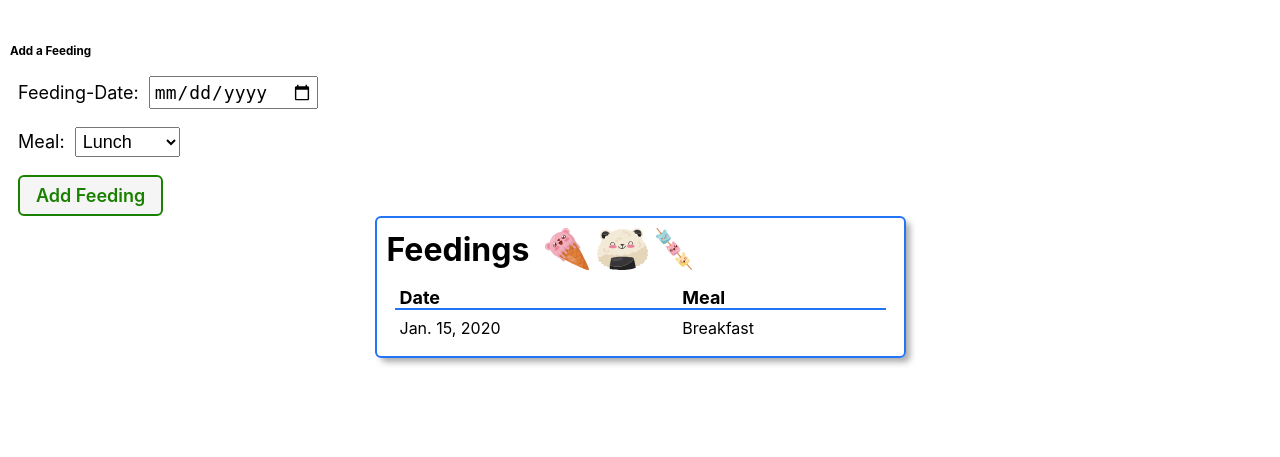
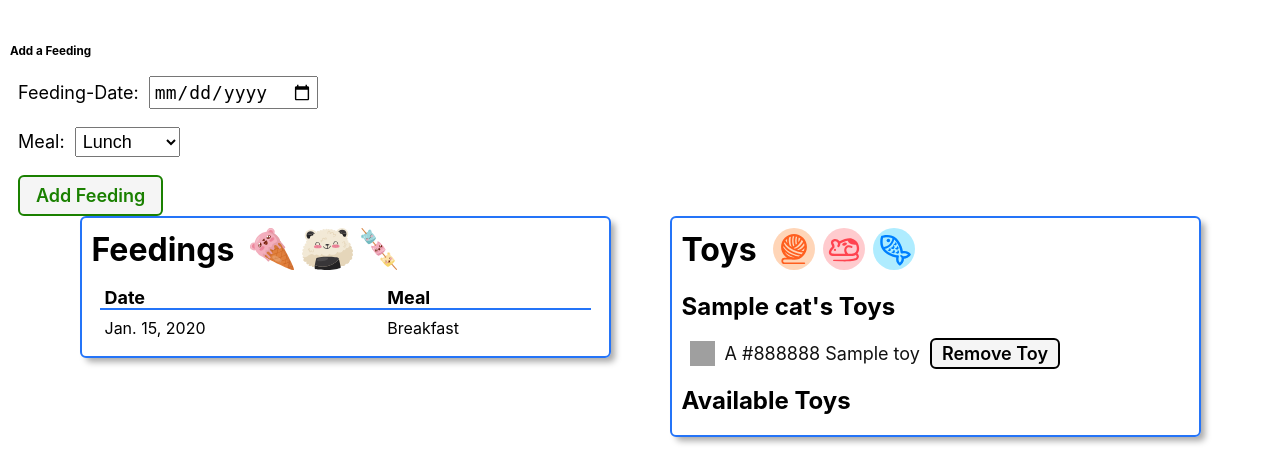
Before and after one commit to Mikey-strider/django-crud-app-cat-collector, a Django app: page /cats/1/ in a window 1280 px wide. Shown: the part 368-825 px from the top of the page. Before the commit the page ends 733 px from the top, so only its background shows below. Run offline with Django 5.2, Linux system fonts and the light colour scheme; tables that the repository leaves empty hold one stand-in row (values such as "Sample post").

Commit message:
added toy and many to many functionality

```diff
--- a/main_app/models.py
+++ b/main_app/models.py
@@ -2,11 +2,23 @@ from django.db import models
 from django.urls import reverse
 
 # Create your models here.
+
+# Add the Toy model
+class Toy(models.Model):
+    name = models.CharField(max_length=50)
+    color = models.CharField(max_length=20)
+
+    def __str__(self):
+        return self.name
+
+    def get_absolute_url(self):
+        return reverse('toy-detail', kwargs={'pk': self.id})
 class Cat(models.Model):
 	name = models.CharField(max_length=100)
 	breed = models.CharField(max_length=100)
 	age = models.IntegerField()
 	description = models.TextField(max_length=250)
+	toys = models.ManyToManyField(Toy)
 
 	def __str__(self):
 		return self.name
@@ -37,15 +49,3 @@ class Feeding(models.Model):
 
 	def __str__(self):
 		return f"{self.get_meal_display()} on {self.date}"
-
-
-# Add the Toy model
-class Toy(models.Model):
-    name = models.CharField(max_length=50)
-    color = models.CharField(max_length=20)
-
-    def __str__(self):
-        return self.name
-
-    def get_absolute_url(self):
-        return reverse('toy-detail', kwargs={'pk': self.id})
--- a/main_app/templates/cats/detail.html
+++ b/main_app/templates/cats/detail.html
@@ -72,6 +72,57 @@
     </div>
     {% endif %}
   </section>
+
+  <section class="toys">
+    <div class="subsection-title">
+      <h2>Toys</h2>
+      <img src="{% static 'images/string.svg' %}" alt="A ball of string" />
+      <img src="{% static 'images/mouse.svg' %}" alt="A mouse" />
+      <img src="{% static 'images/fish.svg' %}" alt="A fishy toy" />
+    </div>
+
+    <!-- displaying a cat's toys -->
+    <h3>{{ cat.name }}'s Toys</h3>
+    <div class="subsection-content">
+      {% if cat.toys.count %}
+       {% for toy in cat.toys.all %}
+      <div class="toy-container">
+        <div
+          class="color-block"
+          style="background-color: {{ toy.color }}"
+        ></div>
+        <a href="{% url 'toy-detail' toy.id %}">
+          <p>A {{ toy.color }} {{ toy.name }}</p>
+        </a>
+        <form action="{% url 'remove-toy' cat.id toy.id %}" method="post">
+          {% csrf_token %}
+          <button type="submit" class="btn btn-danger">Remove Toy</button>
+        </form>
+
+      </div>
+        {% endfor %}
+       {% else %}
+      <p class="no-toys">{{cat.name}} doesn't have any toys!</p>
+      {% endif %}
+    </div>
+
+    <h3>Available Toys</h3>
+    <div class="subsection-content">
+      {% for toy in toys %}
+      <div class="toy-container">
+        <div
+          class="color-block"
+          style="background-color: {{ toy.color }}"
+        ></div>
+        <p>{{ toy.color }} {{ toy.name }}</p>
+        <form action="{% url 'associate-toy' cat.id toy.id %}" method="post">
+          {% csrf_token %}
+          <button type="submit" class="btn submit">Give Toy</button>
+        </form>
+      </div>
+      {% endfor %}
+    </div>
+  </section>
 </div>
 
 {% endblock %}
--- a/main_app/urls.py
+++ b/main_app/urls.py
@@ -22,7 +22,9 @@ urlpatterns = [
 	path('toys/create/', views.ToyCreate.as_view(), name='toy-create'),
 	path('toys/<int:pk>/', views.ToyDetail.as_view(), name='toy-detail'),
 	path('toys/', views.ToyList.as_view(), name='toy-index'),
-	path('toys/<int:pk>/update/', views.ToyUpdate.as_view(), name='toy-update'),
-	path('toys/<int:pk>/delete/', views.ToyDelete.as_view(), name='toy-delete'),
+    path('toys/<int:pk>/update/', views.ToyUpdate.as_view(), name='toy-update'),
+    path('toys/<int:pk>/delete/', views.ToyDelete.as_view(), name='toy-delete'),
+	path('cats/<int:cat_id>/associate-toy/<int:toy_id>/', views.associate_toy, name='associate-toy'),
+	path('cats/<int:cat_id>/remove-toy/<int:toy_id>/', views.remove_toy, name='remove-toy'),
 
 ]
--- a/main_app/views.py
+++ b/main_app/views.py
@@ -10,22 +10,48 @@ from .models import Cat, Toy
 from .forms import FeedingForm
 
 
+# Other view functions above
 
-# Other view functions above
+# <app_name>/_<model_name>_list.html
+# main_app/toy_list.html
+
+def associate_toy(request, cat_id, toy_id):
+    cat = Cat.objects.get(id=cat_id)
+    cat.toys.add(toy_id)  # this adds the new row to our through table
+
+    # Cat.objects.get(id=cat_id).toys.add(toy_id)
+
+    return redirect('cat-detail', cat_id=cat_id)
+
+
+def remove_toy(request, cat_id, toy_id):
+
+    cat = Cat.objects.get(id=cat_id)
+
+    cat.toys.remove(toy_id)
+
+    return redirect('cat-detail', cat_id=cat_id)
+
 
 class ToyList(ListView):
     model = Toy
 
+
+# main_app/toy_detail.html
+
 class ToyDetail(DetailView):
     model = Toy
+
 
 class ToyCreate(CreateView):
     model = Toy
     fields = '__all__'
 
+
 class ToyUpdate(UpdateView):
     model = Toy
     fields = ['name', 'color']
+
 
 class ToyDelete(DeleteView):
     model = Toy
@@ -35,52 +61,54 @@ class ToyDelete(DeleteView):
 
 # path('cats/<int:cat_id>/add_feeding/', views.add_feeding, name='add-feeding'),
 # cat_id comes from the param name in the urls.py ^^^^^
+
+
 def add_feeding(request, cat_id):
-	# create an instance of our form, essentially filling out the form,
-	# using the data from the POST request from the cleint (think req.body, request.POST)
-	form = FeedingForm(request.POST)
-	# validate the form
-	if form.is_valid():
-		## we still need to add the cats'id to the feeding!
-		# create an object to be saved be saved to the db
-		new_feeding = form.save(commit=False)
-		# add the cat_id to the object that is going to added as a new row in the feeding table
-		# in psql
-		new_feeding.cat_id = cat_id
-		new_feeding.save() # enter a new row in the feeding table in psql
-	return redirect('cat-detail', cat_id=cat_id)
-	# cat_id is the param name on the url for cat-detail
-	# the value is the param in the argument in the add_feeding function
-
+    # create an instance of our form, essentially filling out the form,
+    # using the data from the POST request from the cleint (think req.body, request.POST)
+    form = FeedingForm(request.POST)
+    # validate the form
+    if form.is_valid():
+        # we still need to add the cats'id to the feeding!
+        # create an object to be saved be saved to the db
+        new_feeding = form.save(commit=False)
+        # add the cat_id to the object that is going to added as a new row in the feeding table
+        # in psql
+        new_feeding.cat_id = cat_id
+        new_feeding.save()  # enter a new row in the feeding table in psql
+    return redirect('cat-detail', cat_id=cat_id)
+    # cat_id is the param name on the url for cat-detail
+    # the value is the param in the argument in the add_feeding function
 
 
 class CatUpdate(UpdateView):
-	model = Cat
-	# disallow the updating of the cats name
-	fields = ['breed', 'description', 'age']
-	# this is how to define a redirect
-	# but we are using the get_absolute_url on the model
-	# success_url = '/cats/'
+    model = Cat
+    # disallow the updating of the cats name
+    fields = ['breed', 'description', 'age']
+    # this is how to define a redirect
+    # but we are using the get_absolute_url on the model
+    # success_url = '/cats/'
 
 
 class CatDelete(DeleteView):
-	model = Cat
-	success_url = '/cats/'
+    model = Cat
+    success_url = '/cats/'
 
 
 class CatCreate(CreateView):
-	model = Cat
-	fields = '__all__' # referencing the model fields
-	# this is how to define a redirect
-	# but we are using the get_absolute_url on the model
-	# success_url = '/cats/'
+    model = Cat
+    # referencing the model fields
+    fields = ['name', 'breed', 'description', 'age']
+    # this is how to define a redirect
+    # but we are using the get_absolute_url on the model
+    # success_url = '/cats/'
 
 # View functions are like controller functions
 # they process http requests
 
 # ============================================
-#### Friday July 19th Only Code For simplicity
-#### Since we don't have models yet!
+# Friday July 19th Only Code For simplicity
+# Since we don't have models yet!
 # This class is simulates objects that we would retrieve from the database
 # using our model!
 
@@ -101,22 +129,32 @@ class CatCreate(CreateView):
 # ============================================
 # ============================================
 # ============================================
+
+
 def home(request):
 
-	return render(request, 'home.html')
+    return render(request, 'home.html')
+
 
 def about(request):
-	return render(request, 'about.html')
+    return render(request, 'about.html')
+
 
 def cat_index(request):
-	# 'cats' would be the variable name (cat) in the cats/index.html
-	cats = Cat.objects.all() # Using our model to select all the rows in the cats table
-	return render(request, 'cats/index.html', {'cats': cats})
+    # 'cats' would be the variable name (cat) in the cats/index.html
+    cats = Cat.objects.all()  # Using our model to select all the rows in the cats table
+    return render(request, 'cats/index.html', {'cats': cats})
 
 # cat_id comes from the param name in the urls.py, for example
 # path('cats/<int:cat_id>/'. views.cat_detail, name='cat-detail'),
+
+
 def cat_detail(request, cat_id):
-	# use our model to find a cat in the row that matches the cat_id
-	cat = Cat.objects.get(id=cat_id)
-	feeding_form = FeedingForm() # this creates a form from our class
-	return render(request, 'cats/detail.html', {'cat': cat, 'feeding_form': feeding_form})
+    # use our model to find a cat in the row that matches the cat_id
+    cat = Cat.objects.get(id=cat_id)
+
+    # we want list of all the toys that cat doesn't have!
+    # exclude, id__in, field look ups in django
+    toys = Toy.objects.exclude(id__in=cat.toys.all().values_list('id'))
+    feeding_form = FeedingForm()  # this creates a form from our class
+    return render(request, 'cats/detail.html', {'cat': cat, 'feeding_form': feeding_form, 'toys': toys})
```
Also changed, not shown: main_app/migrations/0004_cat_toys.py (added).
